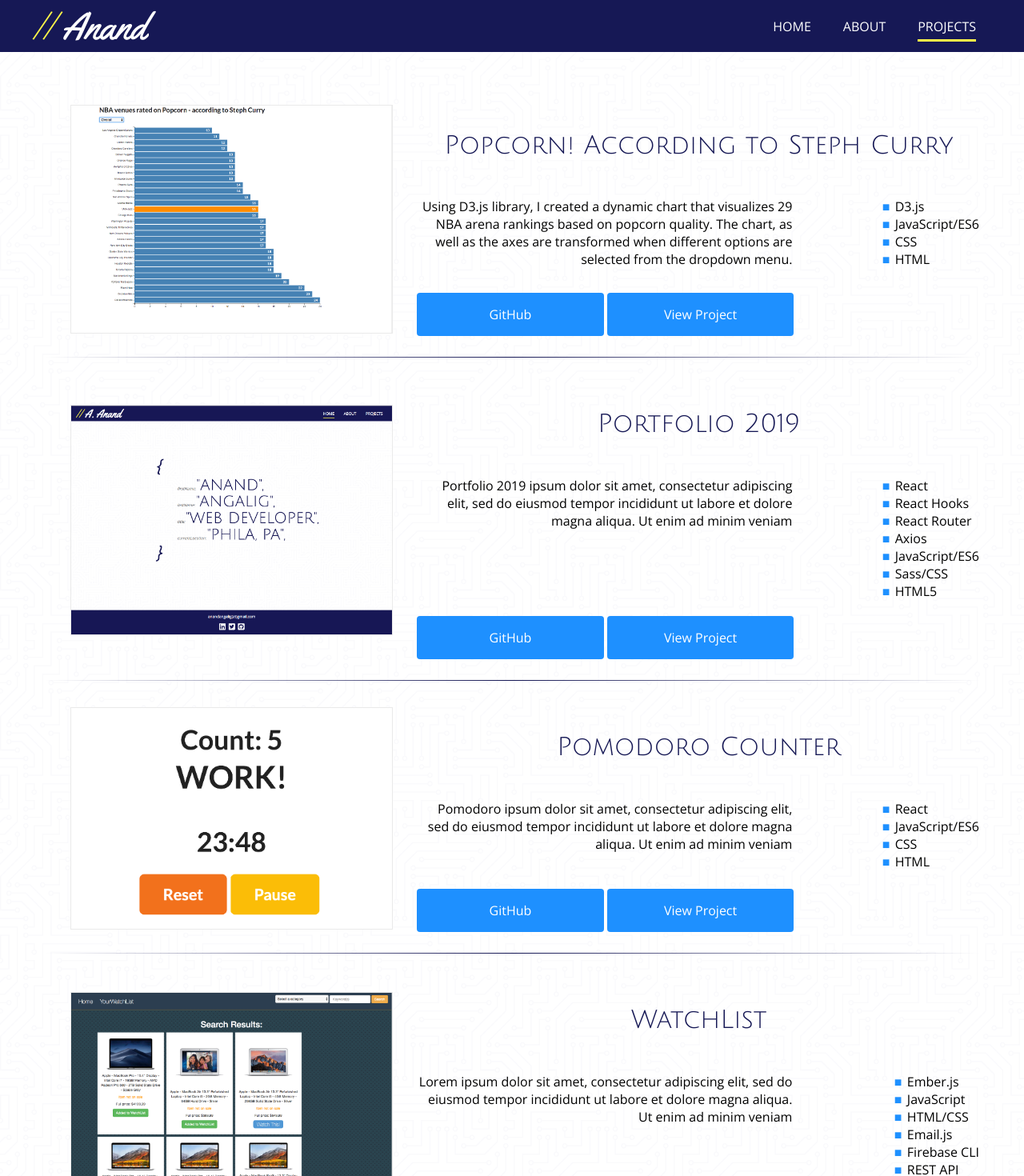
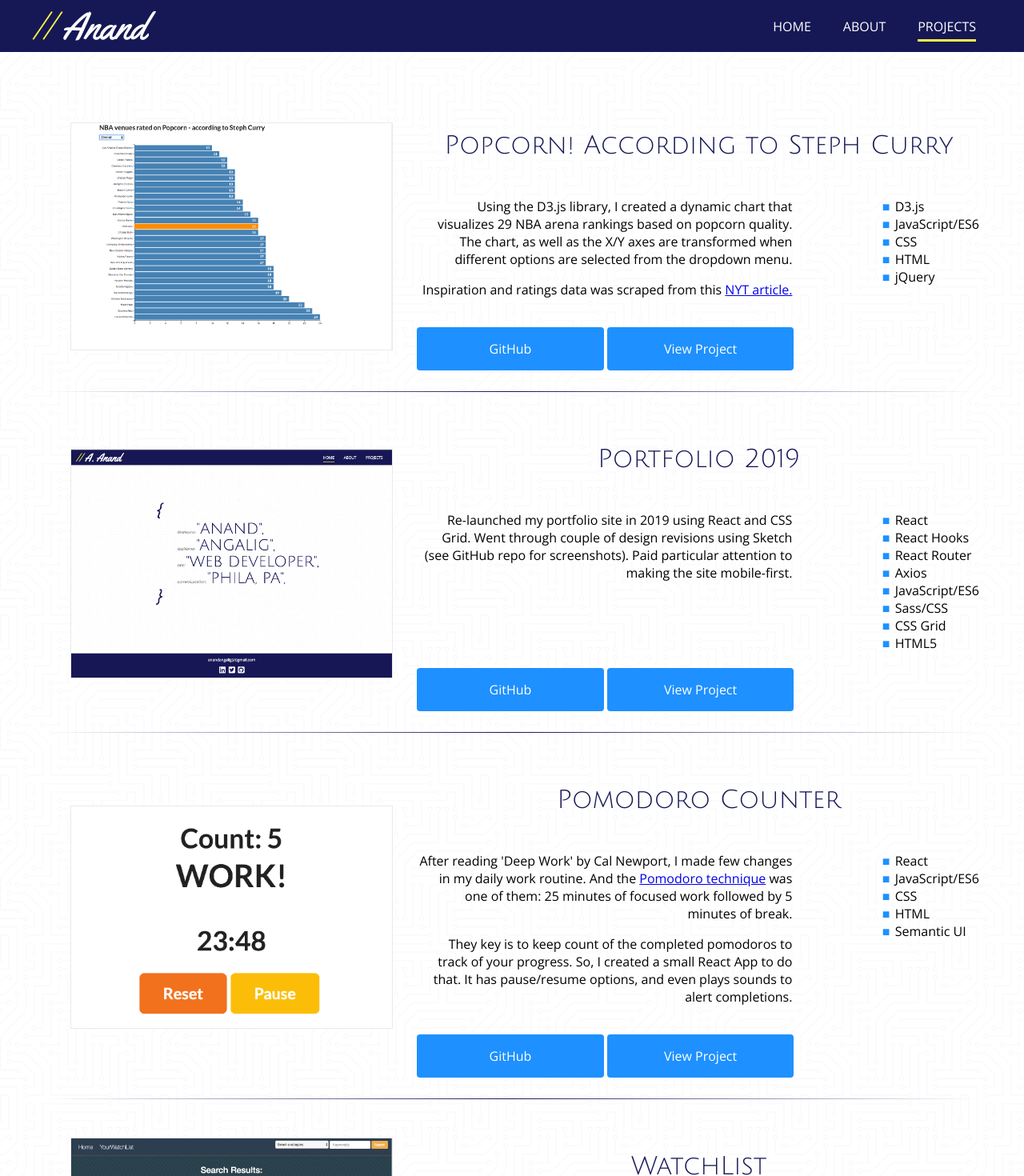
Before and after one commit to anandangalig/portfolio-2019-react, a React (Create React App) app: page /projects in a window 1280 px wide. Shown: the top 1470 px of the page at 80% size. Built offline with nearby package versions, Linux system fonts and the light colour scheme.

Commit message:
update content texts

```diff
--- a/public/data/projects.json
+++ b/public/data/projects.json
@@ -1,16 +1,16 @@
 {
   "popcorn": {
     "title": "Popcorn! According to Steph Curry",
-    "description": "Using D3.js library, I created a dynamic chart that visualizes 29 NBA arena rankings based on popcorn quality. The chart, as well as the axes are transformed when different options are selected from the dropdown menu.",
+    "description": "<p>Using the D3.js library, I created a dynamic chart that visualizes 29 NBA arena rankings based on popcorn quality. The chart, as well as the X/Y axes are transformed when different options are selected from the dropdown menu.</p><p>Inspiration and ratings data was scraped from this <a href='https://www.nytimes.com/interactive/2019/04/12/sports/basketball/stephen-curry-warriors-popcorn.html' target='_blank'>NYT article.</a></p>",
     "image": "screenshot_popcorn.png",
     "link": "https://anandangalig-popcorn-ratings.netlify.com/",
     "link_external": true,
-    "tech_used": ["D3.js", "JavaScript/ES6", "CSS", "HTML"],
+    "tech_used": ["D3.js", "JavaScript/ES6", "CSS", "HTML", "jQuery"],
     "github_link": "https://github.com/anandangalig/d3-steph-curry-popcorn"
   },
   "portfolio": {
     "title": "Portfolio 2019",
-    "description": "Portfolio 2019 ipsum dolor sit amet, consectetur adipiscing elit, sed do eiusmod tempor incididunt ut labore et dolore magna aliqua. Ut enim ad minim veniam",
+    "description": "Re-launched my portfolio site in 2019 using React and CSS Grid. Went through couple of design revisions using Sketch (see GitHub repo for screenshots). Paid particular attention to making the site mobile-first.",
     "image": "screenshot_portfolio.png",
     "link": "/",
     "link_external": false,
@@ -21,22 +21,23 @@
       "Axios",
       "JavaScript/ES6",
       "Sass/CSS",
+      "CSS Grid",
       "HTML5"
     ],
     "github_link": "https://github.com/anandangalig/portfolio-2019-react"
   },
   "pomodoro": {
     "title": "Pomodoro Counter",
-    "description": "Pomodoro ipsum dolor sit amet, consectetur adipiscing elit, sed do eiusmod tempor incididunt ut labore et dolore magna aliqua. Ut enim ad minim veniam",
+    "description": "<p>After reading 'Deep Work' by Cal Newport, I made few changes in my daily work routine. And the <a href='https://en.wikipedia.org/wiki/Pomodoro_Technique' target='_blank'>Pomodoro technique</a> was one of them: 25 minutes of focused work followed by 5 minutes of break.</p><p>They key is to keep count of the completed pomodoros to track of your progress. So, I created a small React App to do that. It has pause/resume options, and even plays sounds to alert completions.</p>",
     "image": "screenshot_pomodoro.png",
     "link": "https://anandangalig-pomodoro.netlify.com/",
     "link_external": true,
-    "tech_used": ["React", "JavaScript/ES6", "CSS", "HTML"],
+    "tech_used": ["React", "JavaScript/ES6", "CSS", "HTML", "Semantic UI"],
     "github_link": "https://github.com/anandangalig/pomodoro"
   },
   "watchlist": {
     "title": "WatchList",
-    "description": "Lorem ipsum dolor sit amet, consectetur adipiscing elit, sed do eiusmod tempor incididunt ut labore et dolore magna aliqua. Ut enim ad minim veniam",
+    "description": "<p>Proof of concept app built on Ember.js</p><p>Currently it consumes <a href='https://bestbuyapis.github.io/bby-query-builder/#/productSearch' target='_blank'>Best Buy Products API</a> and uses <a href='http://www.emailjs.com/' target='_blank'>Email.js</a> to send templated notification emails. See GitHub repo README for more info.</p>",
     "image": "screenshot_watchlist.png",
     "link": "https://watchlist-f03db.firebaseapp.com",
     "link_external": true,
--- a/src/components/AboutMe/AboutMe.js
+++ b/src/components/AboutMe/AboutMe.js
@@ -16,12 +16,12 @@ const AboutMe = props => {
           I’m a Philadelphia based web developer currently specializing in JavaScript and React.
         </p>
         <p>
-          I am curios, and always open to trying new things. I believe in lifelong learning, both in
-          my personal and professional life.
+          I have a curios mind, and always open to trying new things. I believe in lifelong
+          learning, both in my personal and professional life.
         </p>
         <p>
           At work, I bring professionalism and positive attitude. At home, I make chicken
-          quesedillas and drink strong ales.
+          quesadillas and drink strong ales.
         </p>
       </div>
 
@@ -42,13 +42,13 @@ const AboutMe = props => {
         <span>Fun Facts</span>
         <ul>
           <li>Was born in Mongolia</li>
+          <li>Favorite TV show: What is Jeopardy?</li>
           <li>76'ers fan</li>
           <li>Can train you in Muay Thai</li>
           <li>Partied with the Dude "Big Lebowski" one time</li>
+          <li>Loves the NPR</li>
           <li>Sushi chef at heart</li>
-          <li>Loves the NPR</li>
           <li>Speaks Russian</li>
-          <li>Favorite TV show: What is Jeopardy?</li>
         </ul>
       </div>
     </div>
--- a/src/components/HomepageSplash/HomepageSplash.scss
+++ b/src/components/HomepageSplash/HomepageSplash.scss
@@ -32,7 +32,7 @@
   .splash__item {
     margin-bottom: 0;
     span {
-      font-size: 6em;
+      font-size: 5em;
       display: inline;
     }
   }
```
